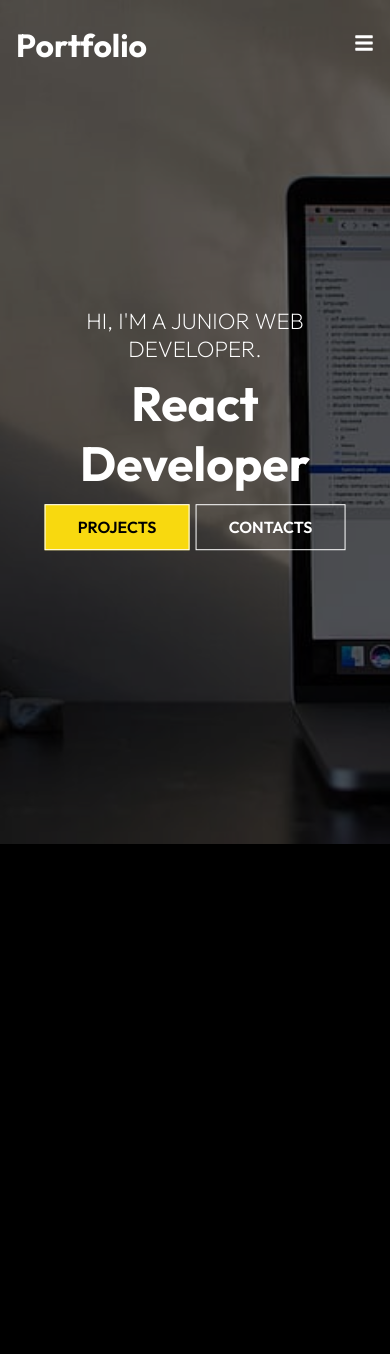
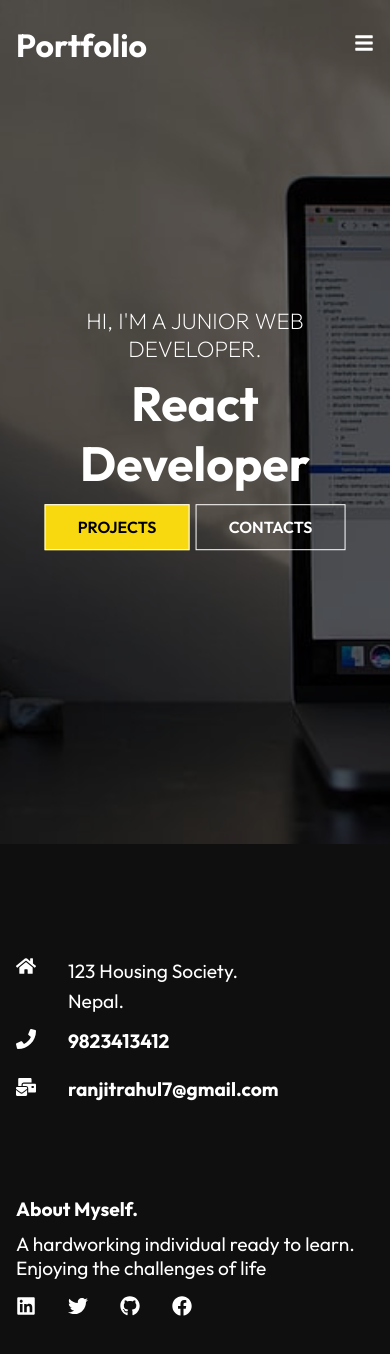
Before and after one commit to rs-ranjit/portfoliousingreact, a React (Create React App) app: page / in a window 390 px wide. Shown: the top 1354 px of the page. Before the commit the page ends 848 px from the top, so only its background shows below. Built offline with nearby package versions, Linux system fonts and the light colour scheme.

Commit message:
Home page completed and made responsive

```diff
--- /dev/null
+++ b/src/components/Footer.js
@@ -0,0 +1,55 @@
+import React from 'react'
+import './FooterStyles.css'
+import {FaHome, FaPhone, FaMailBulk, FaLinkedin, FaFacebook, FaTwitter, FaGithub} from 'react-icons/fa';
+
+const Footer = () => {
+  return (
+    <div className='footer'>
+        <div className='footer-container'>
+            <div className='left'>
+                <div className='location'>
+                    <FaHome size={20} style={{color: "#fff", marginRight:"2rem"}} />
+                    <div>
+                        <p>123 Housing Society.</p>
+                        <p>Nepal.</p>
+                    </div>
+                    </div>
+                    <div className='phone'>
+                            <FaPhone size={20} style={{color: "#fff", marginRight:"2rem"}} />
+                        <h4>
+                            <div>
+                                <p>9823413412</p>
+                            </div>
+                        </h4>
+                    </div>
+                    <div className='email'>
+                        <FaMailBulk size={20} style={{color: "#fff", marginRight:"2rem"}} />
+                        <h4>
+                            <div>
+                                <p>ranjitrahul7@gmail.com</p>
+                            </div>
+                        </h4>
+                    </div>
+            </div>
+
+            <div className='right'>
+                <h4>
+                    About Myself.
+                </h4>
+                <p>A hardworking individual ready to learn.
+                    Enjoying the challenges of life</p>
+
+                <div className='social'>
+                <FaLinkedin size={20} style={{color: "#fff", marginRight:"2rem"}} />
+                <FaTwitter size={20} style={{color: "#fff", marginRight:"2rem"}} />
+                <FaGithub size={20} style={{color: "#fff", marginRight:"2rem"}} />
+                <FaFacebook size={20} style={{color: "#fff", marginRight:"2rem"}} />
+
+                </div>
+            </div>
+        </div>
+    </div>
+  )
+}
+
+export default Footer;
--- /dev/null
+++ b/src/components/FooterStyles.css
@@ -0,0 +1,67 @@
+.footer{
+    width: 100%;
+    padding: 6rem 0;
+    background-color: rgba(19,19,19,0.8);
+}
+
+.footer-container{
+    max-width: 1140px;
+    margin: auto;
+    display: grid;
+    grid-template-columns: repeat(2, 1fr);
+    grid-gap: 40px;
+}
+
+.left{
+    height: 100%;
+    max-width: 100%;
+    display: flex;
+    flex-direction: column;
+    padding: 1rem;
+}
+
+.location{
+    display: flex;
+    margin-bottom: 0.8rem;
+}
+
+.phone{
+    display: flex;
+    margin-bottom: 0.8rem;
+}
+
+.email{
+    display: flex;
+    margin-bottom: 0.8rem;
+}
+
+.location p{
+    line-height: 30px;
+}
+
+.right{
+    height: 100%;
+    max-width: 100%;
+    display: flex;
+    flex-direction: column;
+    padding: 1rem;
+}
+
+.social{
+    margin-top: 1rem;
+}
+
+h4{
+    font-size: 1.2rem;
+    padding-bottom: 0.7rem;
+}
+
+p{
+    font-size: 1.2rem;
+}
+
+@media screen and (max-width: 640px){
+    .footer-container{
+        grid-template-columns: 1fr;
+    }
+}
--- a/src/components/NavbarStyles.css
+++ b/src/components/NavbarStyles.css
@@ -36,7 +36,7 @@
         align-items: center;
         width: 100%;
         height: 100vh;
-        background: rgba(0,0,0,0.9);
+        background: rgba(0,0,0,1);
         position: absolute;
         top: 0;
         left: -100%;
--- a/src/routes/About.js
+++ b/src/routes/About.js
@@ -1,8 +1,13 @@
 import React from 'react'
+import Navbar from '../components/Navbar';
+import Footer from '../components/Footer';
 
 const About = () => {
   return (
-    <div>About</div>
+    <div>
+      <Navbar />
+      <Footer />
+    </div>
   )
 }
 
--- a/src/routes/Contact.js
+++ b/src/routes/Contact.js
@@ -1,8 +1,13 @@
 import React from 'react'
+import Navbar from '../components/Navbar';
+import Footer from '../components/Footer';
 
 const Contact = () => {
   return (
-    <div>Contact</div>
+    <div>
+      <Navbar />
+      <Footer />
+    </div>
   )
 }
 
--- a/src/routes/Home.js
+++ b/src/routes/Home.js
@@ -1,12 +1,14 @@
 import React from 'react'
 import Navbar from '../components/Navbar';
 import HeroImg from '../components/HeroImg';
+import Footer from '../components/Footer';
 
 function Home() {
   return (
     <div>
       <Navbar />
       <HeroImg />
+      <Footer />
     </div>
   )
 }
--- a/src/routes/Project.js
+++ b/src/routes/Project.js
@@ -1,8 +1,14 @@
 import React from 'react'
+import Navbar from '../components/Navbar';
+import Footer from '../components/Footer';
 
 const Project = () => {
   return (
-    <div>Project</div>
+    <div>
+        <Navbar />
+        <Footer />
+    </div>
+
   )
 }
 
```
